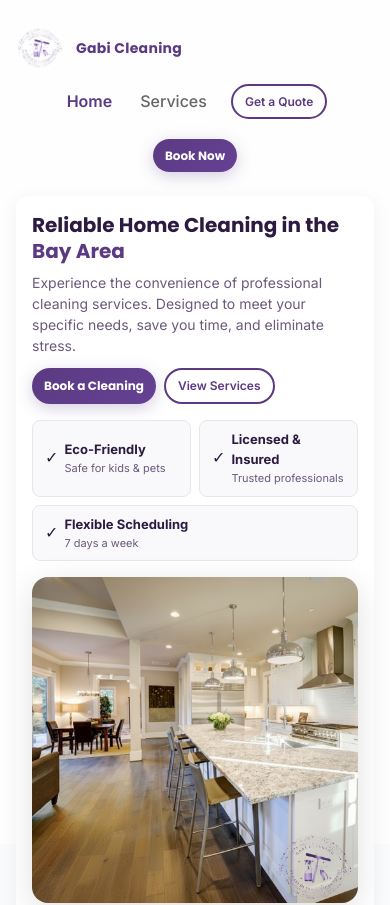
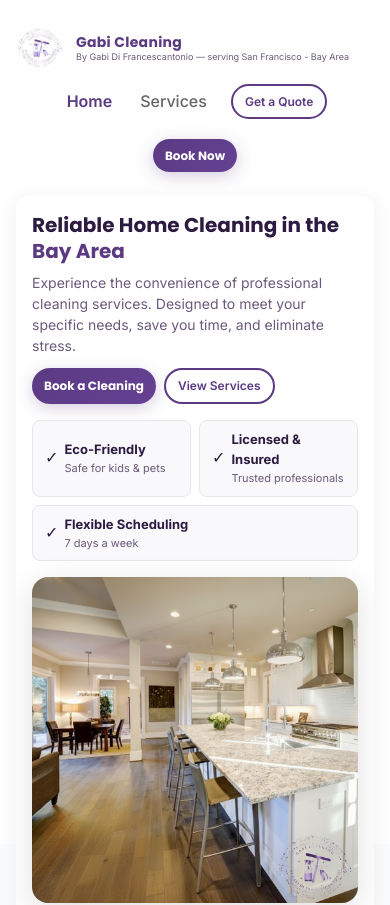
Before and after one commit to Beny74/Gabicleaning, a Next.js app in the folder nextjs_space/: page / in a window 390 px wide. Shown: the top 905 px of the page. Built offline with nearby package versions, Linux system fonts and the light colour scheme.

Commit message:
Mobile version now shows tagline text

```diff
--- a/nextjs_space/app/globals.css
+++ b/nextjs_space/app/globals.css
@@ -109,10 +109,10 @@ header{
 }
 .brand p{
   margin:0;
-  font-size:10px;
+  font-size:9px;
   color:var(--text-muted);
   line-height:1.3;
-  display:none;
+  display:block;
 }
 
 nav{
```
Also changed, not shown: 1 other file (tests, documents, lock files or other folders).
